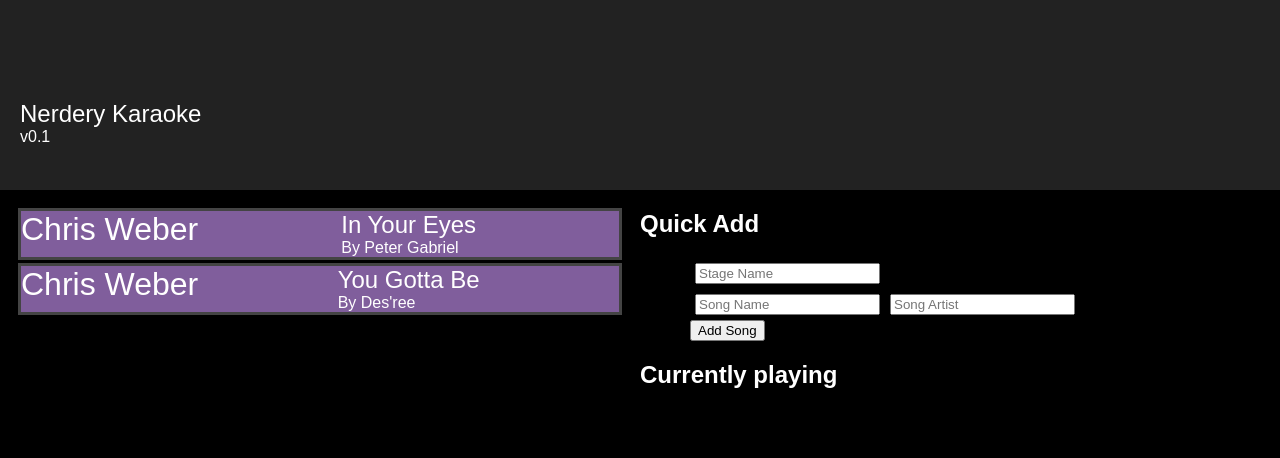
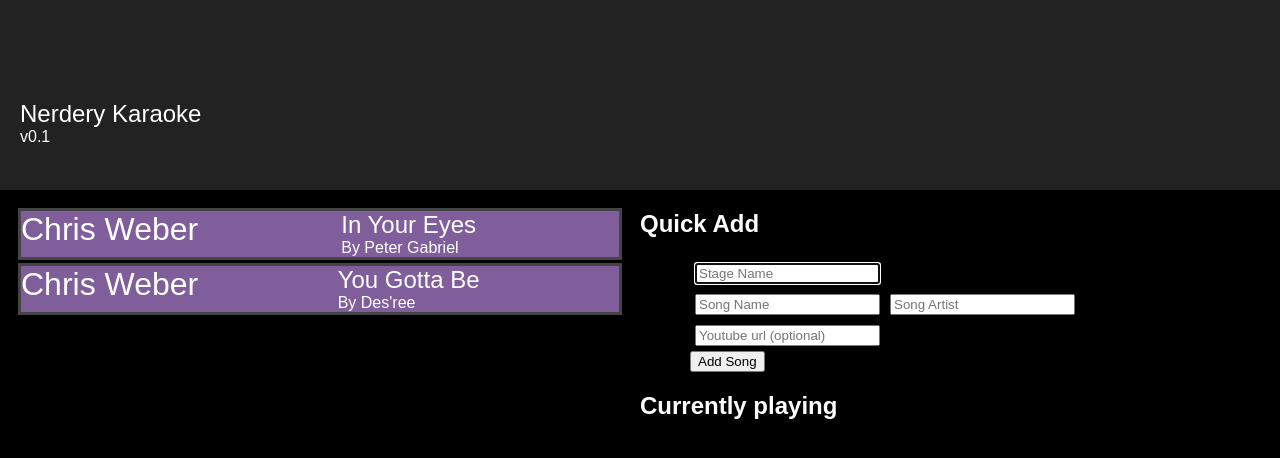
Before and after one commit to cosmicdreams/nerdery-karaoke, a React (Create React App) app: page / in a window 1280 px wide. Shown: the top 458 px of the page. Built offline with nearby package versions, Linux system fonts and the light colour scheme.

Commit message:
Allow users to submit youtube url.

```diff
--- a/src/components/KaraokeForm/KaraokeForm.js
+++ b/src/components/KaraokeForm/KaraokeForm.js
@@ -14,29 +14,21 @@ class KaraokeForm extends React.Component {
         return (
             <form ref={this.form} className="AddSong">
                 <div>
-                    <input
-                        type="text"
-                        name="singer"
-                        placeholder="Stage Name"
-                    />
+                    <input type="text" name="singer" placeholder="Stage Name" autoFocus />
+
                 </div>
                 <div>
-                    <input
-                        type="text"
-                        name="song_name"
-                        placeholder="Song Name"
-                    />
-                    <input
-                        type="text"
-                        name="artist"
-                        placeholder="Song Artist"
-                    />
+                    <input type="text" name="song_name" placeholder="Song Name" />
+                    <input type="text" name="artist" placeholder="Song Artist" />
+                </div>
+                <div>
+                    <input type="text" name="url" placeholder="Youtube url (optional)" />
                 </div>
 
                 <button type="button" onClick={this.handleAddSong}>Add Song</button>
             </form>
         );
     };
-};
+}
 
 export default KaraokeForm;
```
